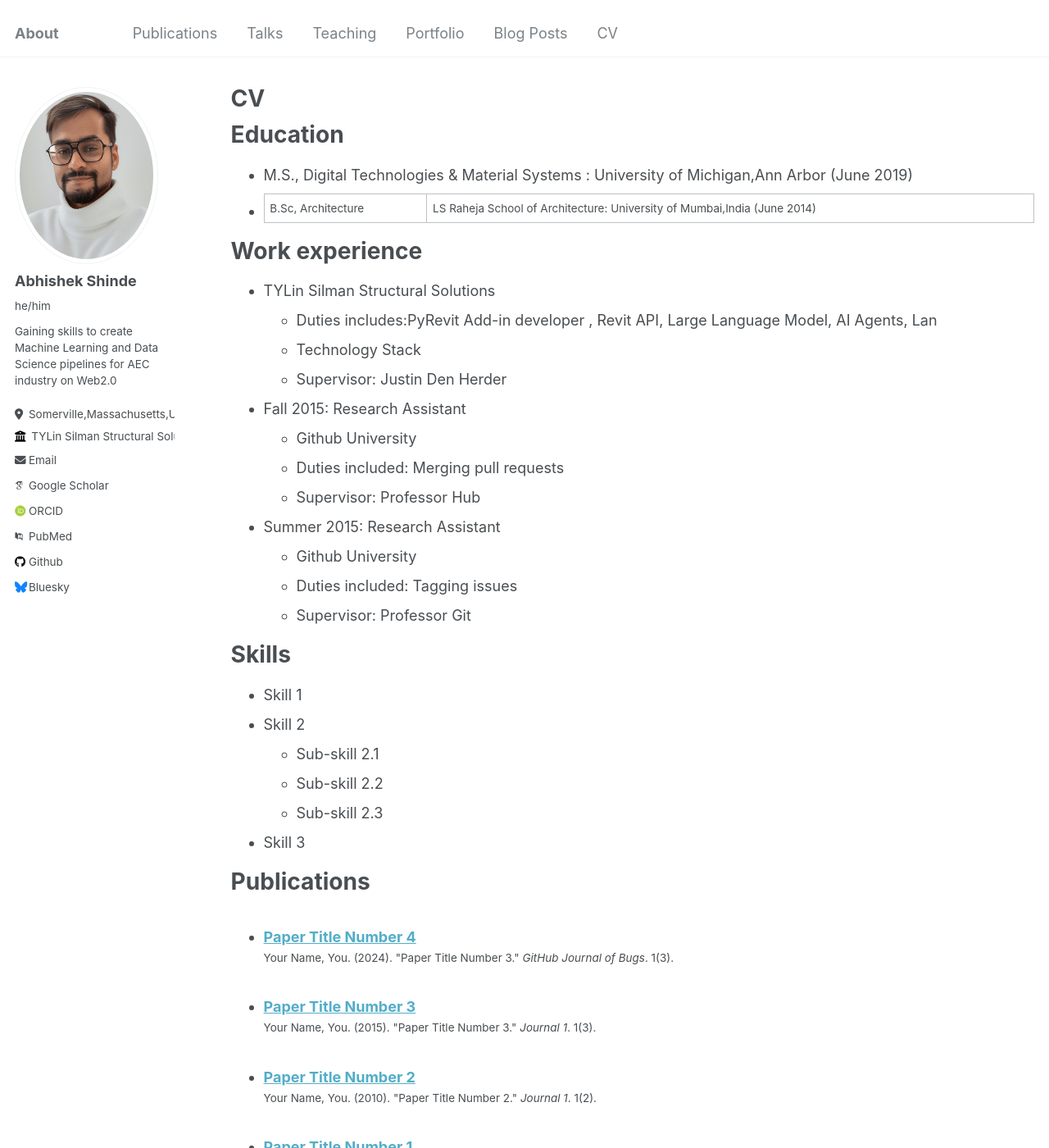
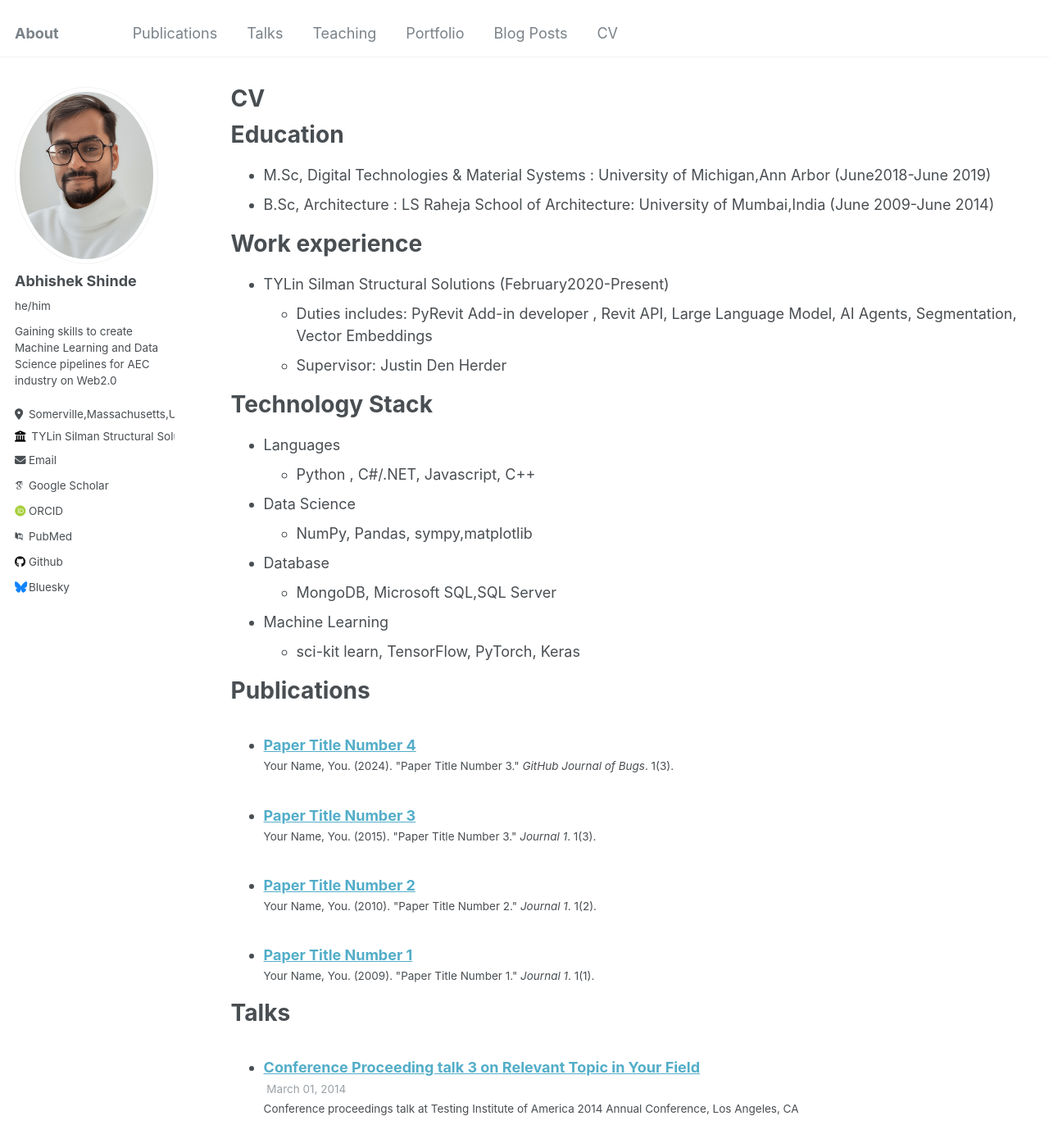
Before and after one commit to InquisitiveAS/InquisitiveAS.github.io, a Jekyll site: the page built from _pages/cv.md, in a window 1280 px wide and 1400 px high. Shown: the whole window at 82% size. Built offline with Jekyll 4.4.1, drawn with Linux system fonts in a browser that asks for light colours; some web fonts are replaced.

Commit message:
Update about me and cv

```diff
--- a/_pages/cv.md
+++ b/_pages/cv.md
@@ -11,34 +11,25 @@
 
 Education
 ======
-* M.S., Digital Technologies & Material Systems : University of Michigan,Ann Arbor (June 2019)
-* B.Sc, Architecture | LS Raheja School of Architecture: University of Mumbai,India (June 2014)
+* M.Sc, Digital Technologies & Material Systems : University of Michigan,Ann Arbor (June2018-June 2019)
+* B.Sc, Architecture : LS Raheja School of Architecture: University of Mumbai,India (June 2009-June 2014)
 
 Work experience
 ======
-* TYLin Silman Structural Solutions
-  * Duties includes:PyRevit Add-in developer , Revit API, Large Language Model, AI Agents, Lan
-  * Technology Stack
+* TYLin Silman Structural Solutions  (February2020-Present)
+  * Duties includes: PyRevit Add-in developer , Revit API, Large Language Model, AI Agents, Segmentation, Vector Embeddings
   * Supervisor: Justin Den Herder
 
-* Fall 2015: Research Assistant
-  * Github University
-  * Duties included: Merging pull requests
-  * Supervisor: Professor Hub
-
-* Summer 2015: Research Assistant
-  * Github University
-  * Duties included: Tagging issues
-  * Supervisor: Professor Git
-
-Skills
+Technology Stack
 ======
-* Skill 1
-* Skill 2
-  * Sub-skill 2.1
-  * Sub-skill 2.2
-  * Sub-skill 2.3
-* Skill 3
+* Languages
+  * Python , C#/.NET, Javascript, C++
+* Data Science
+  * NumPy, Pandas, sympy,matplotlib
+* Database
+  * MongoDB, Microsoft SQL,SQL Server
+* Machine Learning
+  * sci-kit learn, TensorFlow, PyTorch, Keras
 
 Publications
 ======
```
Also changed, not shown: _pages/about.md (+2 -2 lines).
